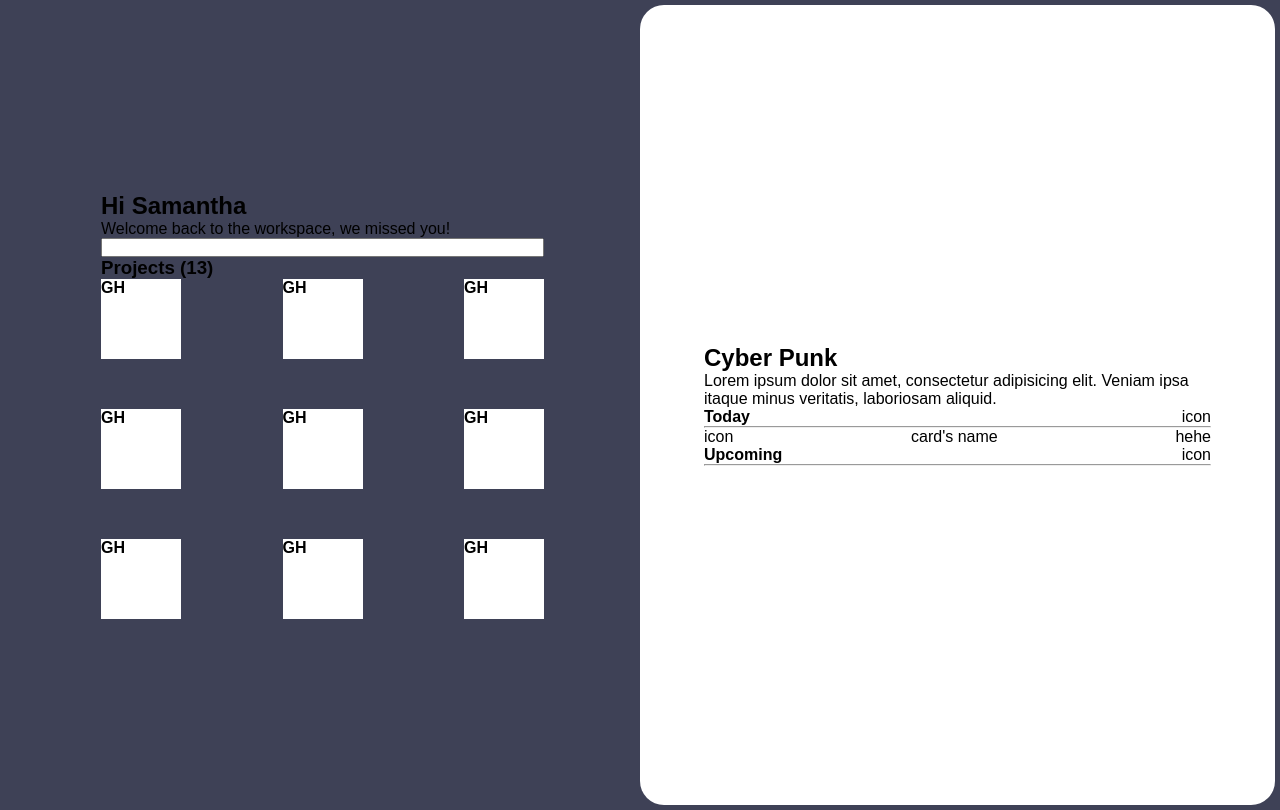
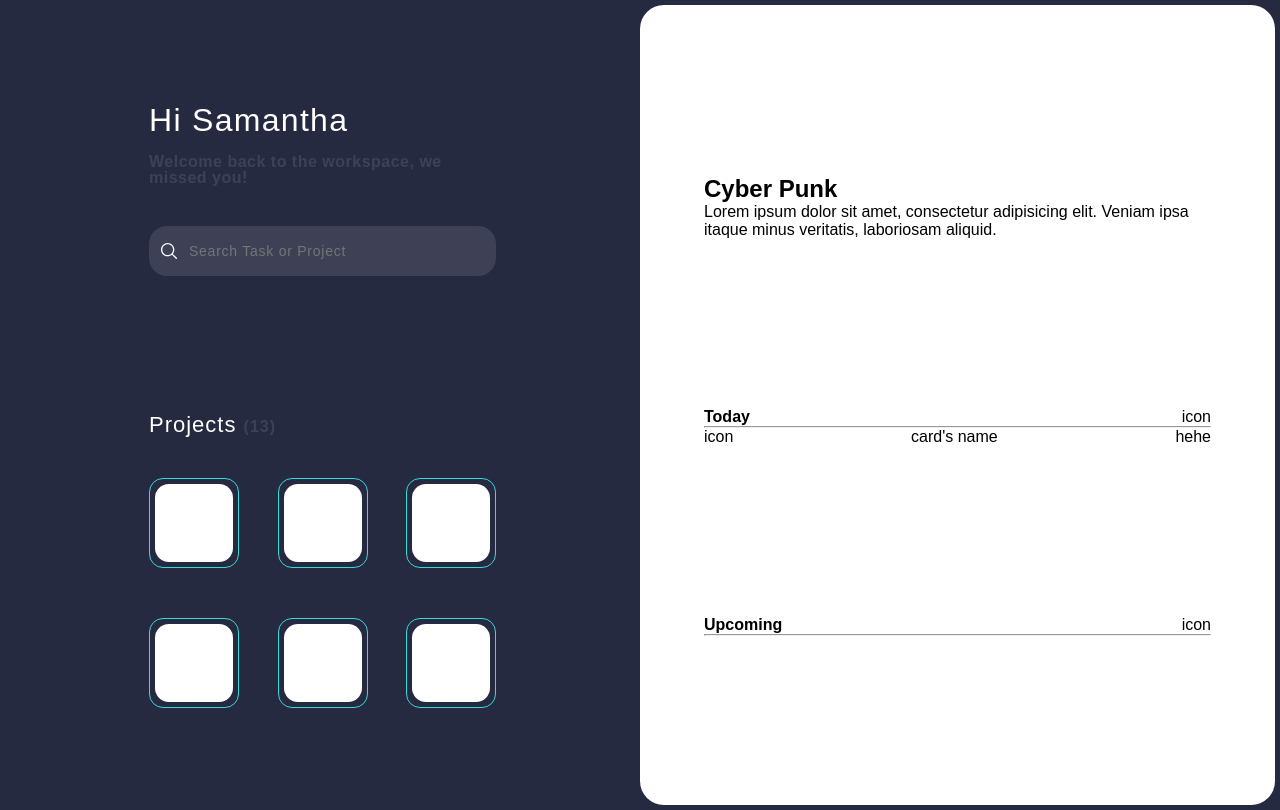
Before and after one commit to herzaparam/todolist-inmotion, a React app: page / in a window 1280 px wide. Built offline with nearby package versions, Linux system fonts and the light colour scheme; a web font is replaced by a local one.

Commit message:
first section component

```diff
--- a/src/App.js
+++ b/src/App.js
@@ -1,43 +1,27 @@
 import React from 'react';
 import { hot } from 'react-hot-loader/root';
+import ProjectCard from './components/ProjectCard';
+import Input from './components/Input';
 
 function App() {
   return (
     <main className="main">
       <section className="first">
-        <h2>Hi Samantha</h2>
-        <p>Welcome back to the workspace, we missed you!</p>
-        <input type="text" />
+        <div className="group-first-title">
+          <h2>Hi Samantha</h2>
+          <p>Welcome back to the workspace, we missed you!</p>
+          <Input placeholder="Search Task or Project" />
+        </div>
+
         <div className="group-project">
-          <h3>Projects (13)</h3>
+          <h3>Projects <span className='project-counter'>(13)</span></h3>
           <div className="grid-card">
-            <div className="card">
-              <h4>GH</h4>
-            </div>
-            <div className="card">
-              <h4>GH</h4>
-            </div>
-            <div className="card">
-              <h4>GH</h4>
-            </div>
-            <div className="card">
-              <h4>GH</h4>
-            </div>
-            <div className="card">
-              <h4>GH</h4>
-            </div>
-            <div className="card">
-              <h4>GH</h4>
-            </div>
-            <div className="card">
-              <h4>GH</h4>
-            </div>
-            <div className="card">
-              <h4>GH</h4>
-            </div>
-            <div className="card">
-              <h4>GH</h4>
-            </div>
+            <ProjectCard />
+            <ProjectCard />
+            <ProjectCard />
+            <ProjectCard />
+            <ProjectCard />
+            <ProjectCard />
           </div>
         </div>
       </section>
--- /dev/null
+++ b/src/components/Input.js
@@ -0,0 +1,14 @@
+import React from 'react';
+import '../styles/Input.scss'
+import searchicon from '../assets/icons8-search.svg';
+
+function Input({placeholder}) {
+  return (
+    <div className="group-input">
+      <img src={searchicon} alt="" />
+      <input type="text" placeholder={placeholder}/>
+    </div>
+  );
+}
+
+export default Input;
--- /dev/null
+++ b/src/components/ProjectCard.js
@@ -0,0 +1,14 @@
+import React from 'react';
+import '../styles/ProjectCard.scss';
+
+function ProjectCard() {
+  return (
+    <div className="card">
+      <div className="content">
+        <h4>GH</h4>
+      </div>
+    </div>
+  );
+}
+
+export default ProjectCard;
--- /dev/null
+++ b/src/styles/Input.scss
@@ -0,0 +1,24 @@
+@use 'main';
+
+.group-input {
+  display: flex;
+  align-items: center;
+  height: 50px;
+  background-color: main.$secondary;
+  border-radius: 18px;
+  padding: 0 10px;
+  margin: 40px 0;
+
+  input {
+    width: 100%;
+    height: 40px;
+    background-color: transparent;
+    outline: none;
+    border: none;
+    color: white;
+    font-size: 14px;
+    line-height: 14px;
+    margin-left: 10px;
+    letter-spacing: 0.75px;
+  }
+}
--- /dev/null
+++ b/src/styles/ProjectCard.scss
@@ -0,0 +1,21 @@
+@use 'main';
+
+.grid-card {
+  .card {
+    width: 90px;
+    height: 90px;
+    border: 1px solid main.$aqua;
+    border-radius: 14px;
+    padding: 5px;
+
+    .content {
+      background-color: white;
+      border-radius: 14px;
+      width: 100%;
+      height: 100%;
+      display: flex;
+      justify-content: center;
+      align-items: center;
+    }
+  }
+}
--- a/src/styles/main.scss
+++ b/src/styles/main.scss
@@ -15,7 +15,7 @@ $linen: #fdeee8;
 }
 body {
   font-family: $font;
-  background-color: $secondary;
+  background-color: $primary;
   padding: 5px;
 }
 .main {
@@ -24,7 +24,6 @@ body {
   justify-content: center;
 
   // nested .main
-
 }
 
 // first section
@@ -32,24 +31,49 @@ body {
   width: 50%;
   display: flex;
   flex-direction: column;
-  justify-content: center;
-  padding: 0 6em;
+  justify-content: space-evenly;
+  padding: 0 9em;
 
+  color: white;
+  letter-spacing: .75px;
 }
 .grid-card {
   display: grid;
-  grid-template-columns: 80px 80px 80px;
+  grid-template-columns: 90px 90px 90px;
   gap: 50px 0;
   justify-content: space-between;
+}
+.group-first-title {
+  h2 {
+    font-weight: 500;
+    letter-spacing: 1.3px;
+    font-size: 32px;
+    margin-bottom: 15px;
+  }
 
-  // nested .grid-card
-  .card {
-    background-color: white;
-    width: 80px;
-    height: 80px;
+  p {
+    font-size: 16px;
+    line-height: 16px;
+    color: $secondary;
+    font-weight: 600;
+    letter-spacing: .5px;
   }
 }
 
+.group-project {
+  h3 {
+    font-weight: 500;
+    font-size: 22px;
+    letter-spacing: 1px;
+    margin-bottom: 40px;
+  }
+}
+.project-counter {
+  color: $secondary;
+  font-size: 16px;
+  line-height: 22px;
+  font-weight: 600;
+}
 
 // second section
 .second {
@@ -57,7 +81,7 @@ body {
   background-color: white;
   display: flex;
   flex-direction: column;
-  justify-content: center;
+  justify-content: space-evenly;
   padding: 0 4em;
   border-radius: 24px;
 }
```
Also changed, not shown: src/assets/icons8-search.svg (added).
